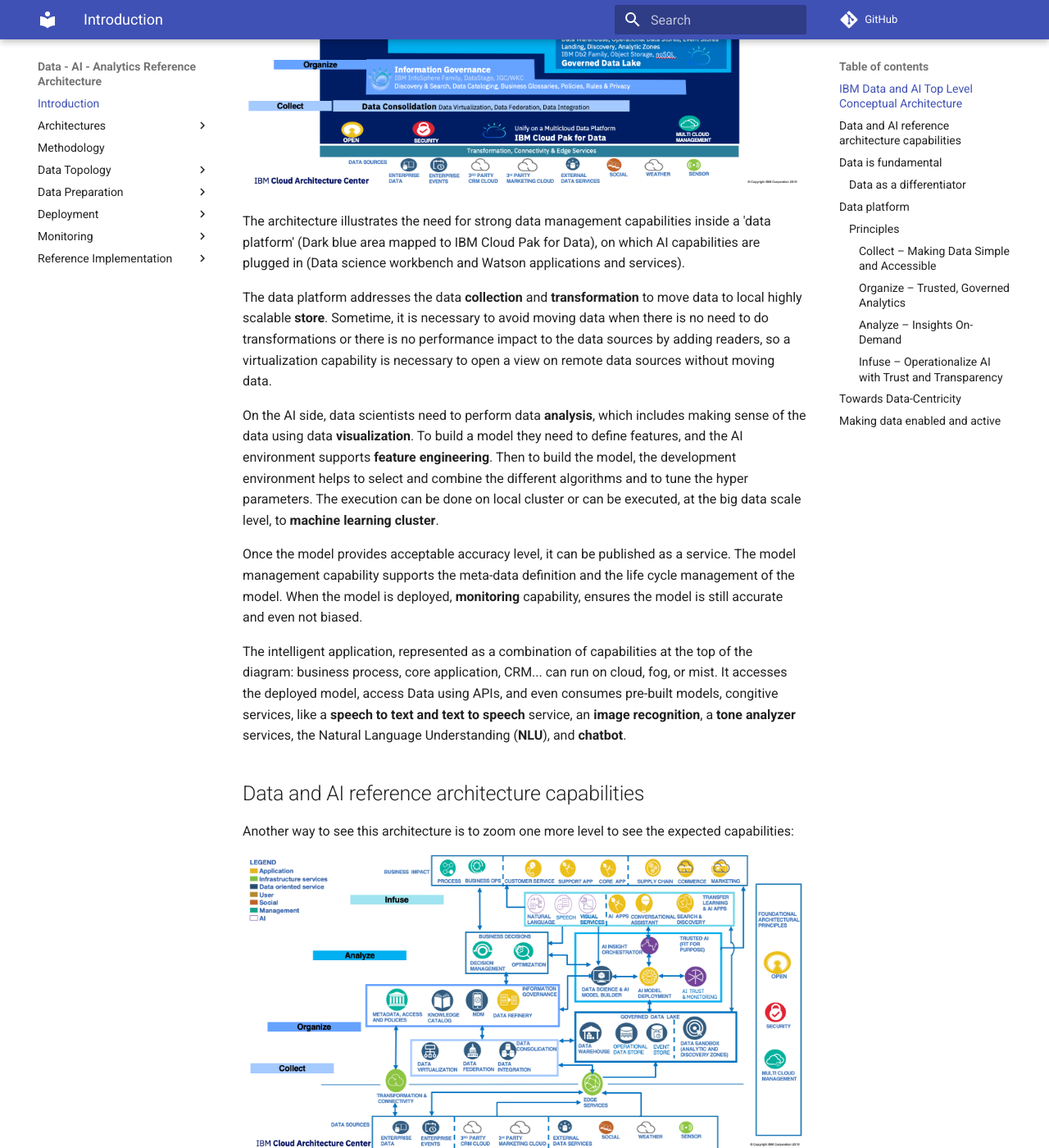
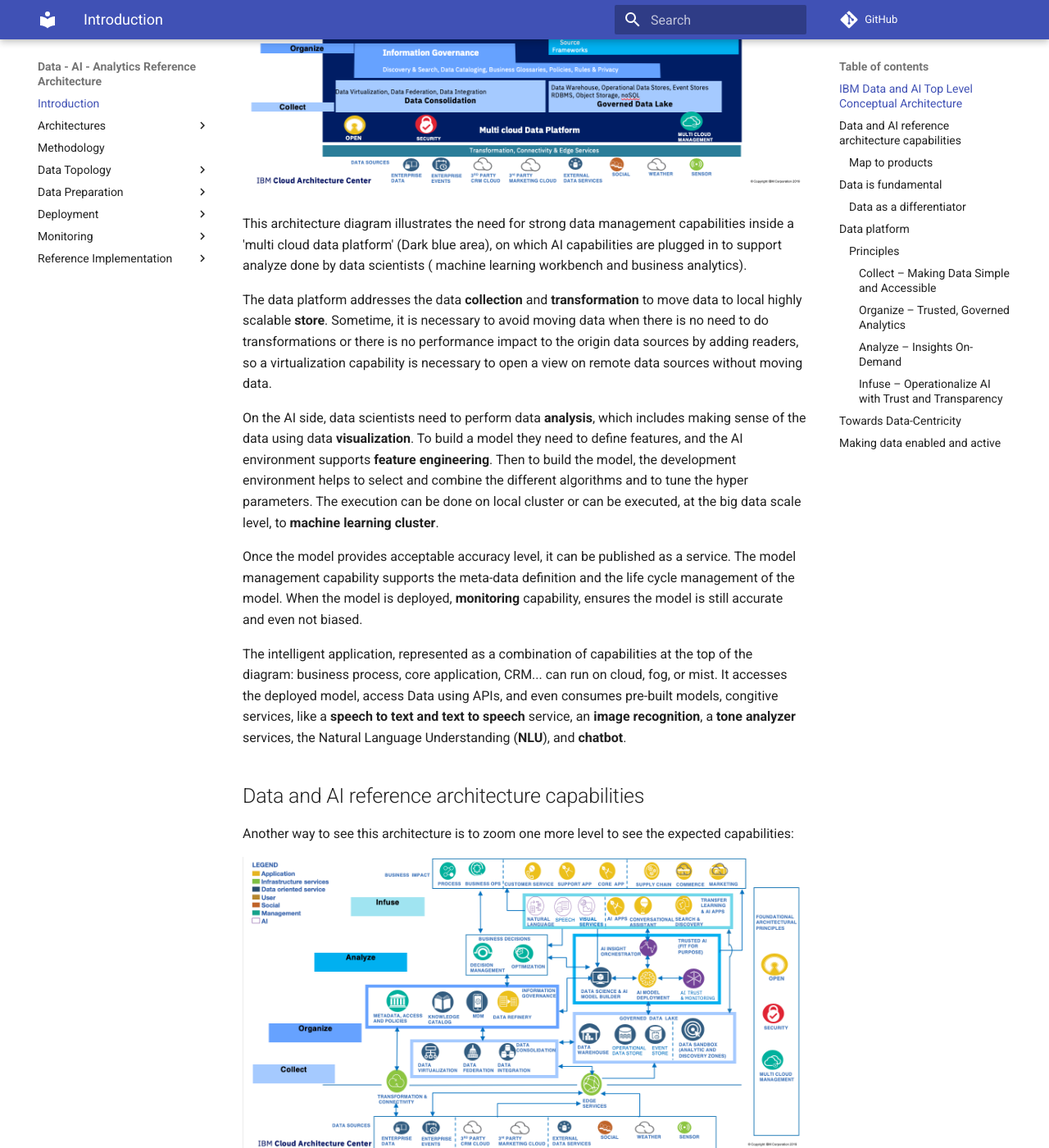
Before and after one commit to ibm-cloud-architecture/refarch-data-ai-analytics, an MkDocs documentation site: the page built from docs/index.md, in a window 1280 px wide and 1400 px high, scrolled down 1613 px. Shown: the whole window at 82% size. Built offline with MkDocs 1.6.1 and Material for MkDocs 9.7.7, drawn with Linux system fonts in a browser that asks for light colours; comment, search, counter and statistics services are not loaded; some of the changed text lies outside the part shown.

Commit message:
Change diagrams to move datalake to collect

```diff
--- a/docs/index.md
+++ b/docs/index.md
@@ -28,13 +28,13 @@
 
 ## IBM Data and AI Top Level Conceptual Architecture
 
-Based on the above prescriptive approach, a Data centric and AI reference architecture needs to support those layers. The following diagram represents the needed high level capabilities the reference architecture should support to address the  Collect, Analyze, Organize and Infuse activities.
+Based on the above prescriptive approach, a Data centric and AI reference architecture needs to support those layers. The following diagram represents the needed high level capabilities the reference architecture should support to address the Collect, Analyze, Organize and Infuse activities.
 
 ![](data-ai-ra.png)
 
-The architecture illustrates the need for strong data management capabilities inside a 'data platform' (Dark blue area mapped to IBM Cloud Pak for Data), on which AI capabilities are plugged in (Data science workbench and Watson applications and services).
+This architecture diagram illustrates the need for strong data management capabilities inside a 'multi cloud data platform' (Dark blue area), on which AI capabilities are plugged in to support analyze done by data scientists ( machine learning workbench and business analytics).
 
-The data platform addresses the data **collection** and **transformation** to move data to local highly scalable **store**. Sometime, it is necessary to avoid moving data when there is no need to do transformations or there is no performance impact to the data sources by adding readers, so a virtualization capability is necessary to open a view on remote data sources without moving data.
+The data platform addresses the data **collection** and **transformation** to move data to local highly scalable **store**. Sometime, it is necessary to avoid moving data when there is no need to do transformations or there is no performance impact to the origin data sources by adding readers, so a virtualization capability is necessary to open a view on remote data sources without moving data.
 
 On the AI side, data scientists need to perform data **analysis**, which includes making sense of the data using data **visualization**. To build a model they need to define features, and the AI environment supports **feature engineering**. Then to build the model, the development environment helps to select and combine the different algorithms and to tune the hyper parameters. The execution can be done on local cluster or can be executed, at the big data scale level, to **machine learning cluster**.
 
@@ -50,7 +50,14 @@
 
 The boundary rectangles are color coded to map the higher level purposes: collect, organize, analyze and infuse. Each icon represents a capability.
 
-This diagram is hte foundation for the data AI reference architecture and we describe the [data preparation](preparation/data-prep.md),  the [application runtime](runtimes/README.md) and [AI model development](model-dev/README.md) environment on a separate notes.
+This diagram is the foundation for the data AI reference architecture and we describe the [data preparation](preparation/data-prep.md),  the [application runtime](runtimes/README.md) and [AI model development](model-dev/README.md) environment in separate notes.
+
+### Map to products
+
+The following diagrams illustrate the product mapping to capability.
+
+![](data-ai-ra-products.png)
+
 
 ## Data is fundamental
 
```
Also changed, not shown: docs/data-ai-ra-3.png, docs/data-ai-ra-products.png (added), docs/data-ai-ra.png, docs/model-dev/model-build.png, docs/preparation/build-lake.png, docs/runtimes/runtime-app.png.
